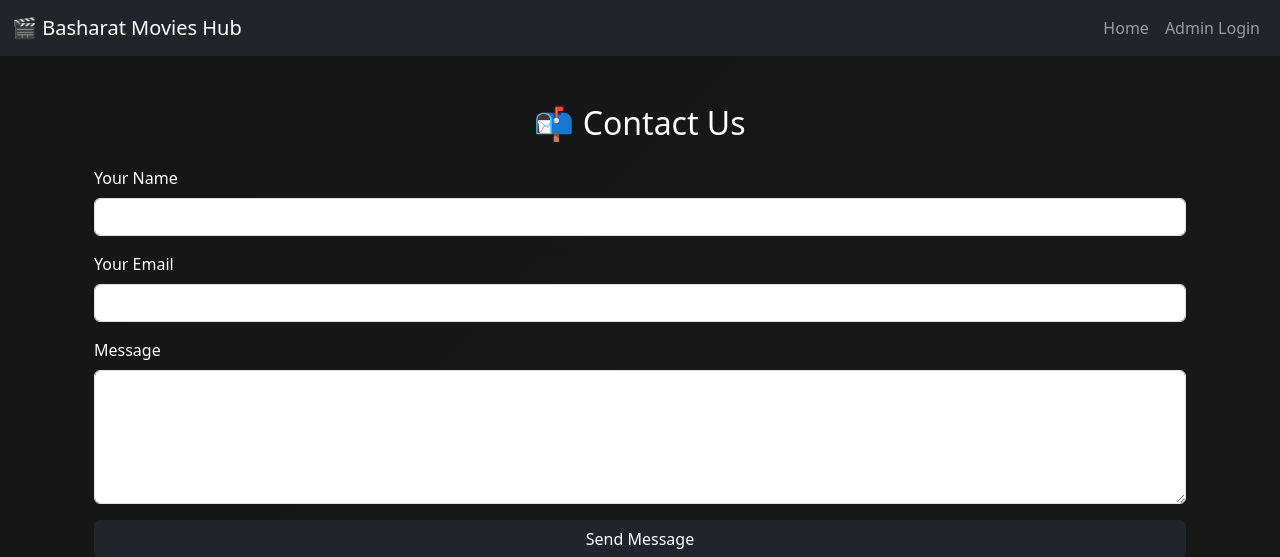
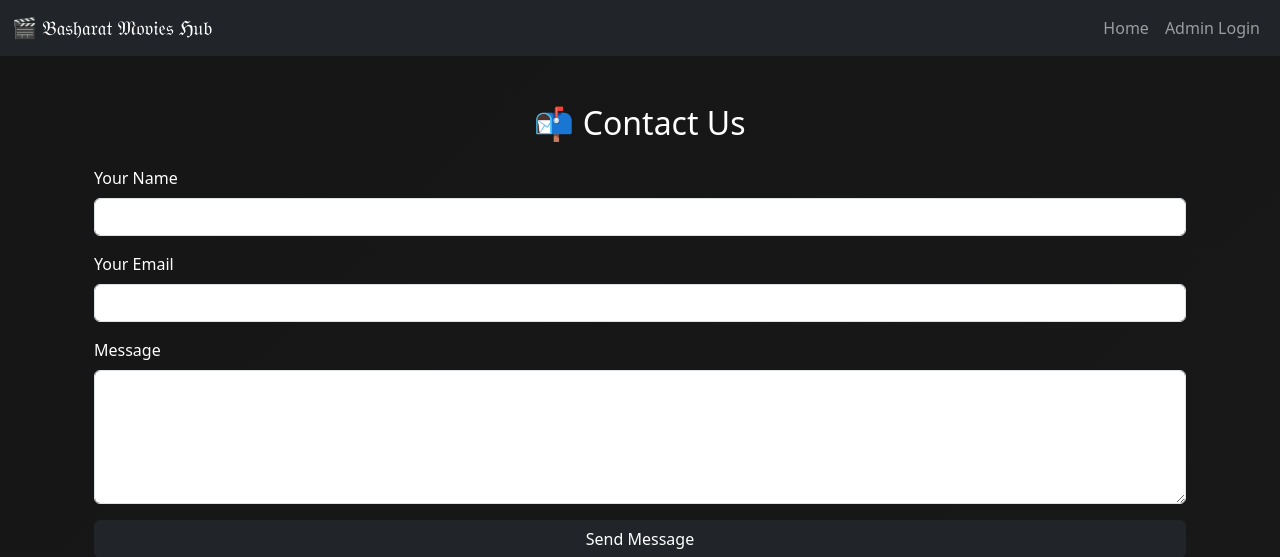
Before and after one commit to Bas81r1t/basharat-movies-hub, a Django app: template templates/contact.html in a window 1280 px wide. Shown: the top 557 px of the page. Run offline with Django 5.2, Linux system fonts and the light colour scheme; the template is opened without the code that fills it, so the values that code supplies are empty; data comes from the database, SQL or seed files in the repository; some libraries are stand-ins or nearby versions.

Commit message:
Updated base.html

```diff
--- a/templates/base.html
+++ b/templates/base.html
@@ -176,7 +176,7 @@
         <!-- Navbar -->
         <nav class="navbar navbar-expand-lg navbar-dark bg-dark">
             <div class="container-fluid">
-                <a class="navbar-brand" href="/">🎬 Basharat Movies Hub</a>
+                <a class="navbar-brand" href="/">🎬 𝔅𝔞𝔰𝔥𝔞𝔯𝔞𝔱 𝔐𝔬𝔳𝔦𝔢𝔰 ℌ𝔲𝔟</a>
                 <button class="navbar-toggler" type="button" data-bs-toggle="collapse" data-bs-target="#navbarNav">
                     <span class="navbar-toggler-icon"></span>
                 </button>
```
